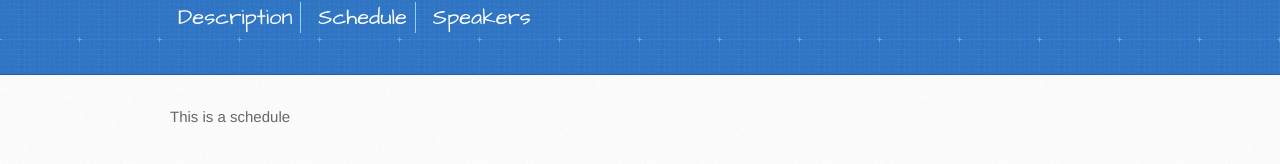
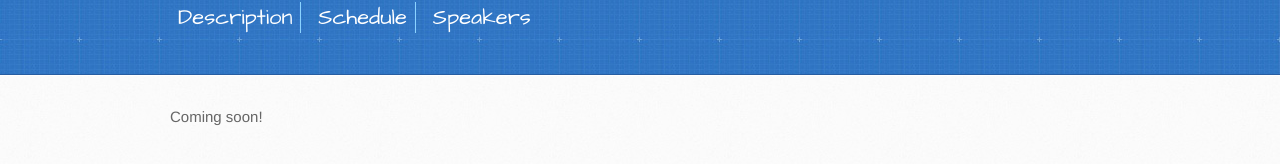
Before and after one commit to LearningSys/sosp17, a Jekyll site: the page built from schedule.md, in a window 1280 px wide. Shown: the part 281-445 px from the top of the page. Built offline with Jekyll 4.4.1, drawn with Linux system fonts in a browser that asks for light colours; our own code applies the rules of GitHub Pages for plain Markdown files; the repository's description, which GitHub fills in, is left out.

Commit message:
Update schedule.md

```diff
--- a/schedule.md
+++ b/schedule.md
@@ -1 +1 @@
-This is a schedule
+Coming soon!
```
